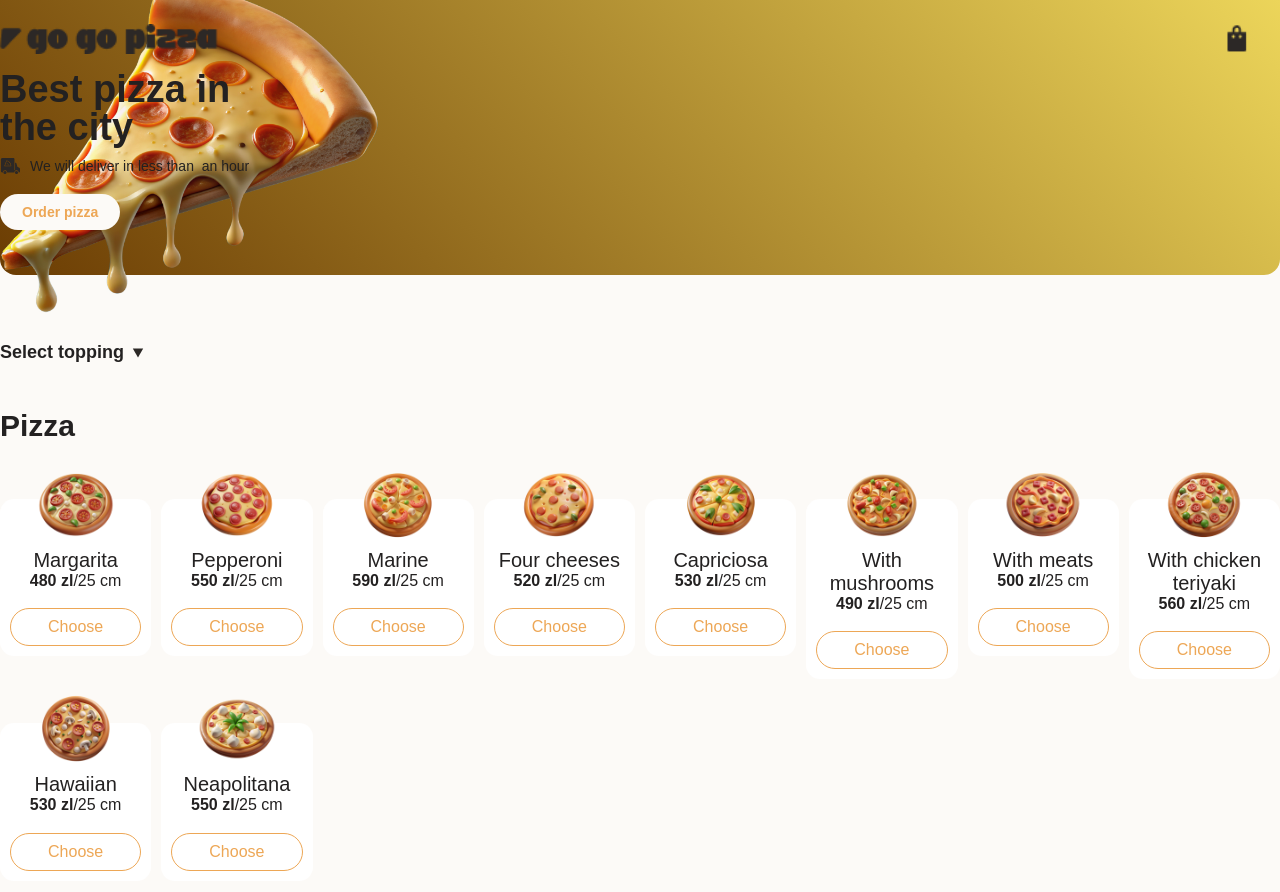
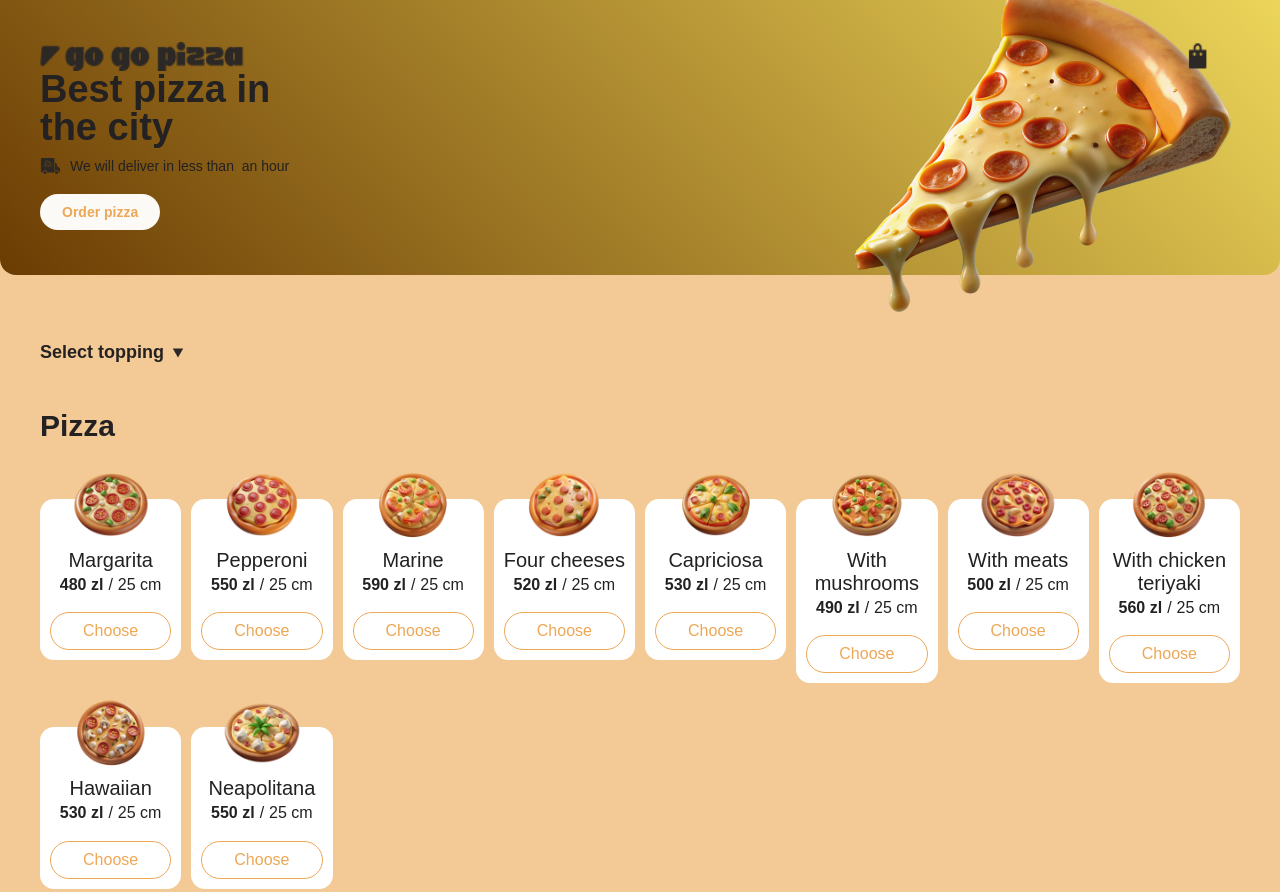
Before and after one commit to IvanKatrenko/Pizza, a website: page index.html in a window 1280 px wide. Shown: the top 892 px of the page. Drawn offline with nearby package versions, Linux system fonts and the light colour scheme.

Commit message:
modifed file

```diff
--- a/styles/card.css
+++ b/styles/card.css
@@ -19,17 +19,19 @@
   font-size: 20px;
   text-align: center;
   color: var(--dark);
+  margin-bottom: 4px;
 }
 .card__info {
   display: flex;
   justify-content: center;
   font-size: 16px;
   color: var(--beige);
+  margin-bottom: 18px;
+  gap: 5px;
 }
 .card__price {
   font-weight: 600;
   color: var(--dark);
-  margin-bottom: 18px;
 }
 .card__weight {
 }
--- a/styles/header.css
+++ b/styles/header.css
@@ -22,3 +22,13 @@
 .header__cart:hover {
   color: var(--orange);
 }
+
+@media (width >= 540px) {
+  .header {
+    top: 42px;
+  }
+
+  .header__logo {
+    width: 100%;
+  }
+}
--- a/styles/hero.css
+++ b/styles/hero.css
@@ -15,7 +15,7 @@
   width: calc(100vw / (320 / 261));
   height: calc(100vw / (320 / 230));
   background-repeat: no-repeat;
-  background-image: url(../img/logo.png);
+  background-image: url(/img/logo.png);
   background-size: contain;
   right: calc(var(--offset-container) + 7px);
   max-width: 380px;
@@ -51,3 +51,5 @@
   font-size: 14px;
   font-weight: 600;
 }
+@media (width >= 540px) {
+}
--- a/styles/index.css
+++ b/styles/index.css
@@ -90,3 +90,12 @@ iframe {
 .svg-sprite{
     display: none;
 }
+
+@media (width >= 540px) {
+  body{
+    background-color: rgb(243, 202, 150);
+  }
+  .container{
+    --offset-container: 40px
+  }
+}
```
